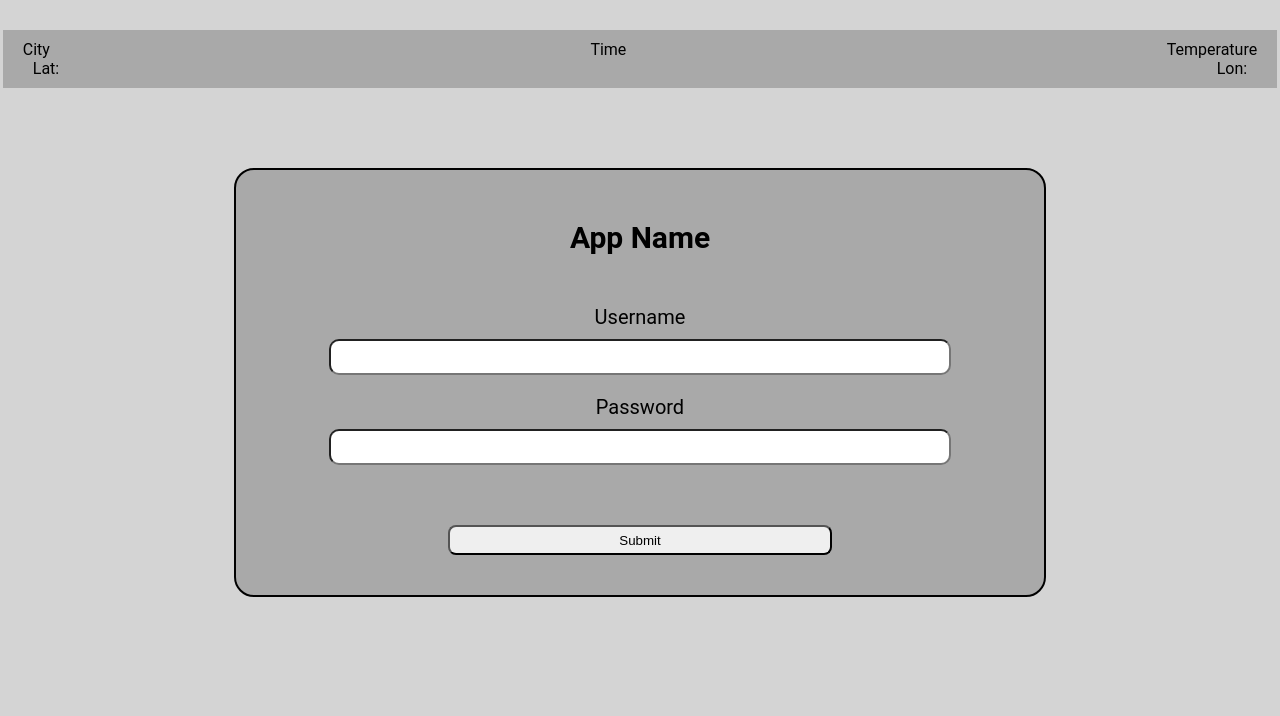
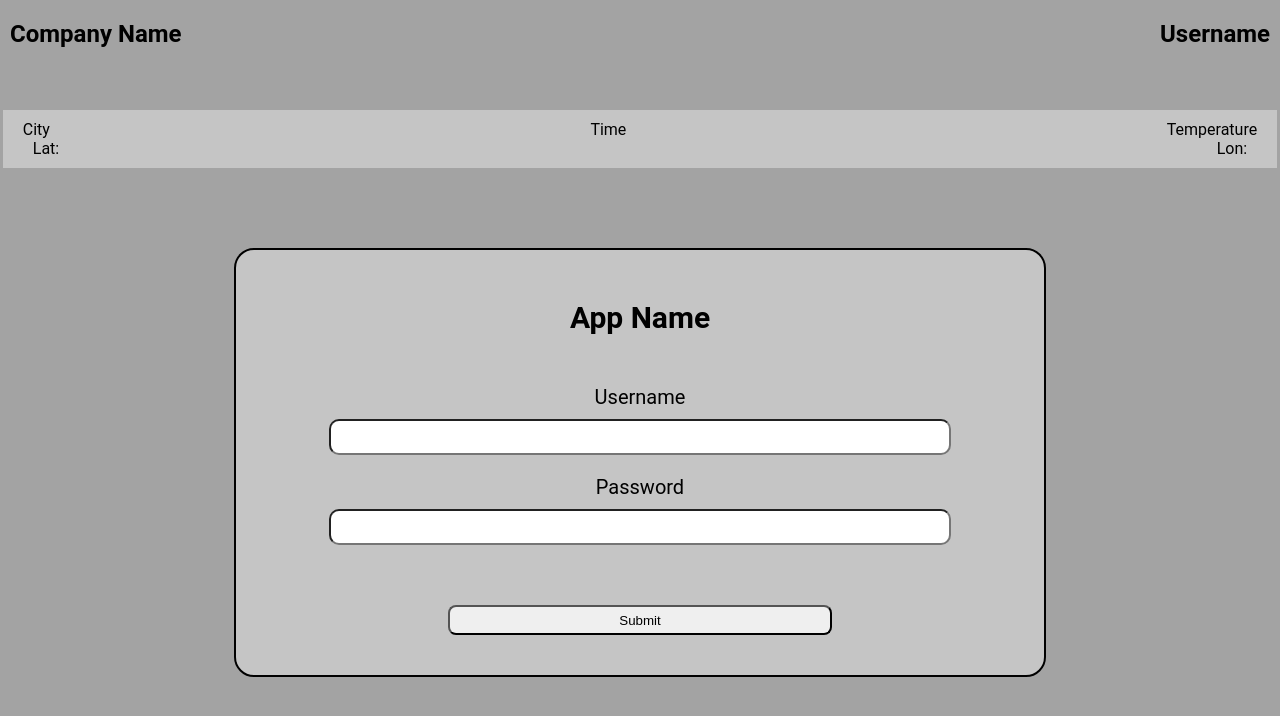
Before and after one commit to CognitivePrimate/gc-final-front-end, a React (Create React App) app: page / in a window 1280 px wide. Shown: the top 716 px of the page. Built offline with nearby package versions, Linux system fonts and the light colour scheme; no server answers.

Commit message:
added HomeScreen component. No functionality, minimal styling. Need to start adding routes

```diff
--- a/package.json
+++ b/package.json
@@ -10,6 +10,7 @@
     "@types/node": "^12.20.24",
     "@types/react": "^17.0.20",
     "@types/react-dom": "^17.0.9",
+    "@types/react-router-dom": "^5.1.8",
     "axios": "^0.21.4",
     "react": "^17.0.2",
     "react-dom": "^17.0.2",
--- a/public/index.html
+++ b/public/index.html
@@ -24,7 +24,7 @@
       work correctly both with client-side routing and a non-root public URL.
       Learn how to configure a non-root public URL by running `npm run build`.
     -->
-    <title>React App</title>
+    <title>Grand Circus Final Project</title>
   </head>
   <body>
     <noscript>You need to enable JavaScript to run this app.</noscript>
--- a/src/App.css
+++ b/src/App.css
@@ -1,3 +1,3 @@
 body {
-    background-color: rgb(212, 212, 212);
+    background-color: rgb(163, 163, 163);
 }
--- a/src/App.tsx
+++ b/src/App.tsx
@@ -17,7 +17,7 @@ import {ItemContextProvider} from './ContextProviders/WeatherLocationProvider'
 
 // 1. LoginAuthentication
 // 2. Header  *created*
-// 3. HomeScreen
+// 3. HomeScreen *created*
 // 4. SubmitLogEntry
 // 5. DailyShiftLog
 // 6. Schedule
@@ -40,17 +40,19 @@ import {ItemContextProvider} from './ContextProviders/WeatherLocationProvider'
 import WeatherHeader from "./Components/WeatherHeader/weather-header";
 import Header from './Components/Header/header';
 import LoginScreen from './Components/LoginScreen/LoginScreen';
+import HomeScreen from './Components/HomeScreen/HomeScreen';
+// import { Route } from 'react-router-dom';
 
 function App() {
   return (
     <div className="App">
-      {/* <Header /> */}
-      <ItemContextProvider>
-        <WeatherHeader />
-      </ItemContextProvider>
+        <Header />
+        <ItemContextProvider>
+          <WeatherHeader />
+        </ItemContextProvider>
 
-      <LoginScreen/>
-
+        <LoginScreen/>
+        {/* <HomeScreen/> */}
 
 
     </div>
--- a/src/Components/Header/header-styles.css
+++ b/src/Components/Header/header-styles.css
@@ -1,16 +1,18 @@
 .header {
     display: flex;
-    width: 100%;
-    background: darkgray;
+    justify-content: space-between;
+    /* width: 100%; */
+    /* background: darkgray; */
     height: 50px;
     /* position:fixed; */
     top: 0;
     left: 0;
     margin-top: 20px;
     margin-bottom: 40px;
+    padding: 0 10px 0 10px;
 }
 
 .header-banner {
     margin-top: 0;
-    font-size: 1.75rem;
+    font-size: 1.5rem;
 }
--- a/src/Components/Header/header.tsx
+++ b/src/Components/Header/header.tsx
@@ -6,8 +6,9 @@ const Header = () => {
 
     return (
         <div className="header">
-        <h1 className="header-banner">HeaderPlaceHolder</h1>
-        {/* <WeatherHeader />             */}
+            <h1 className="header-banner">Company Name</h1>
+            <h2 className="header-banner">Username</h2>
+            {/* <WeatherHeader />             */}
         </div>
     )
 }
--- /dev/null
+++ b/src/Components/HomeScreen/HomeScreen.css
@@ -0,0 +1,21 @@
+main.home-screen-main div.home-screen-container {
+    display: flex;
+    flex-direction: column;
+}
+
+
+main.home-screen-main section.home-screen-options-containers {
+    display: flex;
+    flex-direction: column;
+    align-items: center;
+}
+
+main.home-screen-main button.home-screen-button {
+    width: 60%;
+    margin: 10px;
+    height: 40px;
+    border-style: solid;
+    border-color: black;
+    border-radius: 8px;
+    background-color: rgb(197, 197, 197);;
+}
--- /dev/null
+++ b/src/Components/HomeScreen/HomeScreen.tsx
@@ -0,0 +1,28 @@
+import "./HomeScreen.css";
+
+const HomeScreen = () => {
+
+
+    return (
+        <main className="home-screen-main">
+            <div className="home-screen-container">
+                <section className="home-screen-options-volunteers home-screen-options-containers">
+                    <button className="home-screen-button">Submit Log Entry</button>
+                    <button className="home-screen-button">Current Shift Log</button>
+                    <button className="home-screen-button">Schedule</button>
+                    <button className="home-screen-button">Submit Incident Report</button>
+                    <button className="home-screen-button">Emergency Contacts</button>
+                    <button className="home-screen-button">Incident Report Logs</button>
+                    <button className="home-screen-button">Events</button>
+                </section>
+                <section className="home-screen-options-admin home-screen-options-containers">
+                    <button className="home-screen-button">Add Emergency Contact</button>
+                    <button className="home-screen-button">Add Event</button>
+                    <button className="home-screen-button">Volunteer Scheduling</button>
+                </section>
+            </div>
+        </main>
+    )
+}
+
+export default HomeScreen;
--- a/src/Components/LoginScreen/LoginScreen.css
+++ b/src/Components/LoginScreen/LoginScreen.css
@@ -4,7 +4,7 @@ main.login-main {
 }
 
 main.login-main form.login-form{
-background: darkgray;
+background: rgb(197, 197, 197);;
  border-style: solid;
  border-color: black;
  border-width: 2px;
--- a/src/Components/WeatherHeader/weather-header-styles.css
+++ b/src/Components/WeatherHeader/weather-header-styles.css
@@ -10,7 +10,7 @@
     margin-right: auto;
     left: 0;
     right: 0;
-    background: darkgray;
+    background: rgb(197, 197, 197);
     width: 98vw;
     padding: 10px;
 
```
Also changed, not shown: 1 other file (tests, documents, lock files or other folders).
